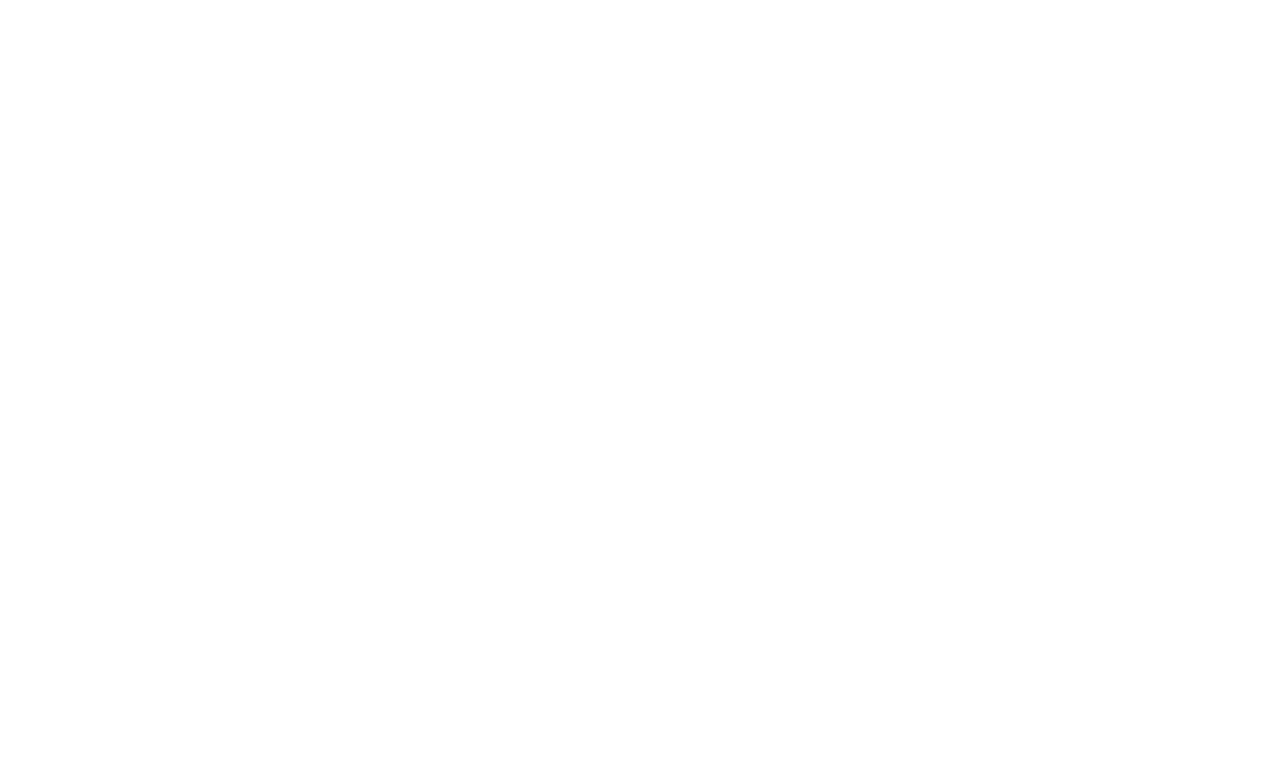
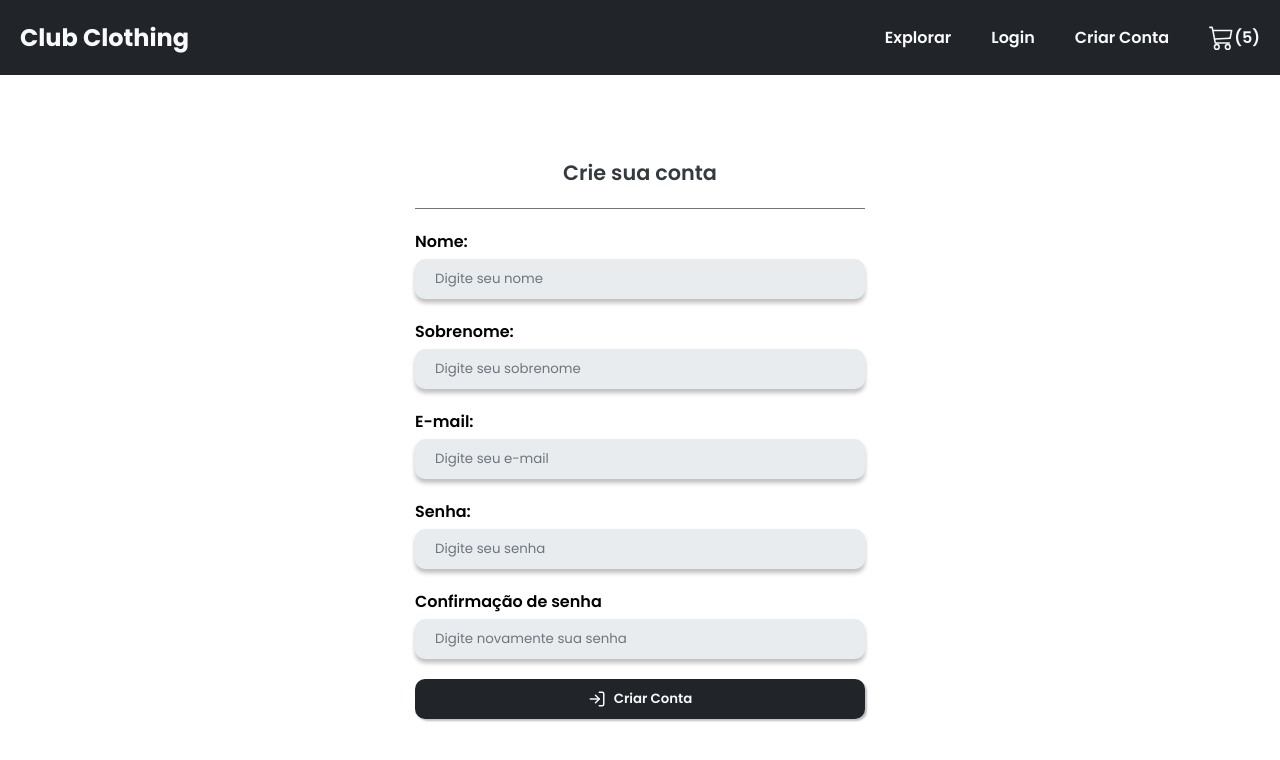
Before and after one commit to hellzapoppin/club-e-commerce, a React (Create React App) app: page /sign-up in a window 1280 px wide. Before the commit this address had no page. Shown: the top 760 px of the page. Built offline with nearby package versions, Linux system fonts and the light colour scheme.

Commit message:
feat: add SignUpPage and inputs validation

```diff
--- a/src/App.tsx
+++ b/src/App.tsx
@@ -1,6 +1,7 @@
 import { BrowserRouter, Routes, Route } from 'react-router-dom'
 import HomePage from './pages/home/home.page'
 import LoginPage from './pages/login/login.page'
+import SignUpPage from './pages/sign-up/sign-up.page'
 
 const App = () => {
   return (
@@ -8,6 +9,7 @@
       <Routes>
         <Route path='/' element={<HomePage />} />
         <Route path='/login' element={<LoginPage />} />
+        <Route path='/sign-up' element={<SignUpPage />} />
       </Routes>
     </BrowserRouter>
   )
--- a/src/components/custom-input/custom-input.component.tsx
+++ b/src/components/custom-input/custom-input.component.tsx
@@ -3,6 +3,7 @@
 
 interface CustomInputProps extends InputHTMLAttributes<HTMLInputElement> {
   hasError?: boolean
+  type?: string
 }
 
 const CustomInput = ({ hasError, ...rest }: CustomInputProps) => {
--- a/src/components/header/header.component.jsx
+++ b/src/components/header/header.component.jsx
@@ -13,13 +13,16 @@
   const handleLoginClick = () => {
     navigate('/login')
   }
+  const handleSignupClick = () => {
+    navigate('/sign-up')
+  }
   return (
     <HeaderContainer>
       <HeaderTitle>Club Clothing</HeaderTitle>
       <HeaderItems>
         <HeaderItem>Explorar</HeaderItem>
         <HeaderItem onClick={handleLoginClick}>Login</HeaderItem>
-        <HeaderItem>Criar Conta</HeaderItem>
+        <HeaderItem onClick={handleSignupClick}>Criar Conta</HeaderItem>
         <HeaderItem>
           <BsCart3 size={25} /> (5)
         </HeaderItem>
--- a/src/pages/login/login.page.tsx
+++ b/src/pages/login/login.page.tsx
@@ -56,6 +56,7 @@
           <LoginInputContainer>
             <p>Senha</p>
             <CustomInput
+              type='password'
               placeholder='Digite sua senha'
               {...register('password', {
                 required: 'A senha é obrigatória',
--- /dev/null
+++ b/src/pages/sign-up/sign-up.page.tsx
@@ -0,0 +1,121 @@
+import CustomButton from '../../components/custom-button/custom-buttom.component'
+import CustomInput from '../../components/custom-input/custom-input.component'
+import Header from '../../components/header/header.component'
+import {
+  SignUpContainer,
+  SignupContent,
+  SignUpHeadLine,
+  SignUpInputContainer
+} from './sign-up.styles'
+import { FiLogIn } from 'react-icons/fi'
+
+import { useForm } from 'react-hook-form'
+import InputErrorMessage from '../../components/input-error-message/input-error-message.component'
+import { getValue } from '@testing-library/user-event/dist/utils'
+
+interface SignUpForm {
+  name: string
+  lastName: string
+  email: string
+  password: string
+  passwordConfirmation: string
+}
+
+const SignUpPage = () => {
+  const {
+    register,
+    formState: { errors },
+    handleSubmit,
+    getValues
+  } = useForm<SignUpForm>()
+  const handleSignUpClick = (data: SignUpForm) => {
+    console.log(data)
+  }
+  return (
+    <>
+      <Header />
+      <SignUpContainer>
+        <SignupContent onSubmit={handleSubmit(handleSignUpClick)}>
+          <SignUpHeadLine>Crie sua conta</SignUpHeadLine>
+          <SignUpInputContainer>
+            <p>Nome:</p>
+            <CustomInput
+              placeholder='Digite seu nome'
+              {...register('name', { required: 'Nome obrigatório' })}
+              hasError={!!errors?.name}
+            ></CustomInput>
+            {errors?.name && (
+              <InputErrorMessage message={errors?.name?.message} />
+            )}
+          </SignUpInputContainer>
+          <SignUpInputContainer>
+            <p>Sobrenome:</p>
+            <CustomInput
+              placeholder='Digite seu sobrenome'
+              {...register('lastName', { required: 'Sobrenome obrigatório' })}
+              hasError={!!errors?.lastName}
+            ></CustomInput>
+            {errors?.lastName && (
+              <InputErrorMessage message={errors?.lastName?.message} />
+            )}
+          </SignUpInputContainer>
+          <SignUpInputContainer>
+            <p>E-mail:</p>
+            <CustomInput
+              placeholder='Digite seu e-mail'
+              {...register('email', {
+                required: 'E-mail obrigatório',
+                pattern: {
+                  value: /^[A-Z0-9._%+-]+@[A-Z0-9.-]+\.[A-Z]{2,}$/i,
+                  message: 'Endereço de e-mail inválido'
+                }
+              })}
+              hasError={!!errors?.email}
+            ></CustomInput>
+            {errors?.email && (
+              <InputErrorMessage message={errors?.email?.message} />
+            )}
+          </SignUpInputContainer>
+          <SignUpInputContainer>
+            <p>Senha:</p>
+            <CustomInput
+              type='password'
+              placeholder='Digite seu senha'
+              {...register('password', { required: 'Senha obrigatório' })}
+              hasError={!!errors?.password}
+            ></CustomInput>
+            {errors?.password && (
+              <InputErrorMessage message={errors?.password?.message} />
+            )}
+          </SignUpInputContainer>
+          <SignUpInputContainer>
+            <p>Confirmação de senha</p>
+            <CustomInput
+              type='passwordConfirmation'
+              placeholder='Digite novamente sua senha'
+              {...register('passwordConfirmation', {
+                required: 'Confirmação de senha obrigatório',
+                validate: (value) => {
+                  return value === getValues('password')
+                    ? true
+                    : 'Senhas não conferem'
+                }
+              })}
+              hasError={!!errors?.passwordConfirmation}
+            ></CustomInput>
+            {errors?.passwordConfirmation && (
+              <InputErrorMessage
+                message={errors?.passwordConfirmation?.message}
+              />
+            )}
+          </SignUpInputContainer>
+          <CustomButton startIcon={<FiLogIn size={18} />}>
+            Criar Conta
+          </CustomButton>
+        </SignupContent>
+      </SignUpContainer>
+    </>
+  )
+}
+
+export default SignUpPage
--- /dev/null
+++ b/src/pages/sign-up/sign-up.styles.ts
@@ -0,0 +1,35 @@
+import styled from 'styled-components'
+import Color from '../../theme/theme.colors'
+
+export const SignUpContainer = styled.div`
+  height: 100%;
+  display: flex;
+  align-items: center;
+  justify-content: center;
+`
+export const SignUpHeadLine = styled.p`
+  font-weight: 600;
+  font-size: 1.3rem;
+  margin-bottom: 20px;
+  color: ${Color.text.dark};
+  padding-bottom: 20px;
+  border-bottom: 1px solid #6c757d;
+  width: 100%;
+  text-align: center;
+`
+
+export const SignupContent = styled.form`
+  display: flex;
+  flex-direction: column;
+  align-item: center;
+  width: 450px;
+`
+
+export const SignUpInputContainer = styled.div`
+  width: 100%;
+  margin-bottom: 20px;
+  P:nth-child(1) {
+    font-weight: 600;
+    margin-bottom: 5px;
+  }
+`
```
